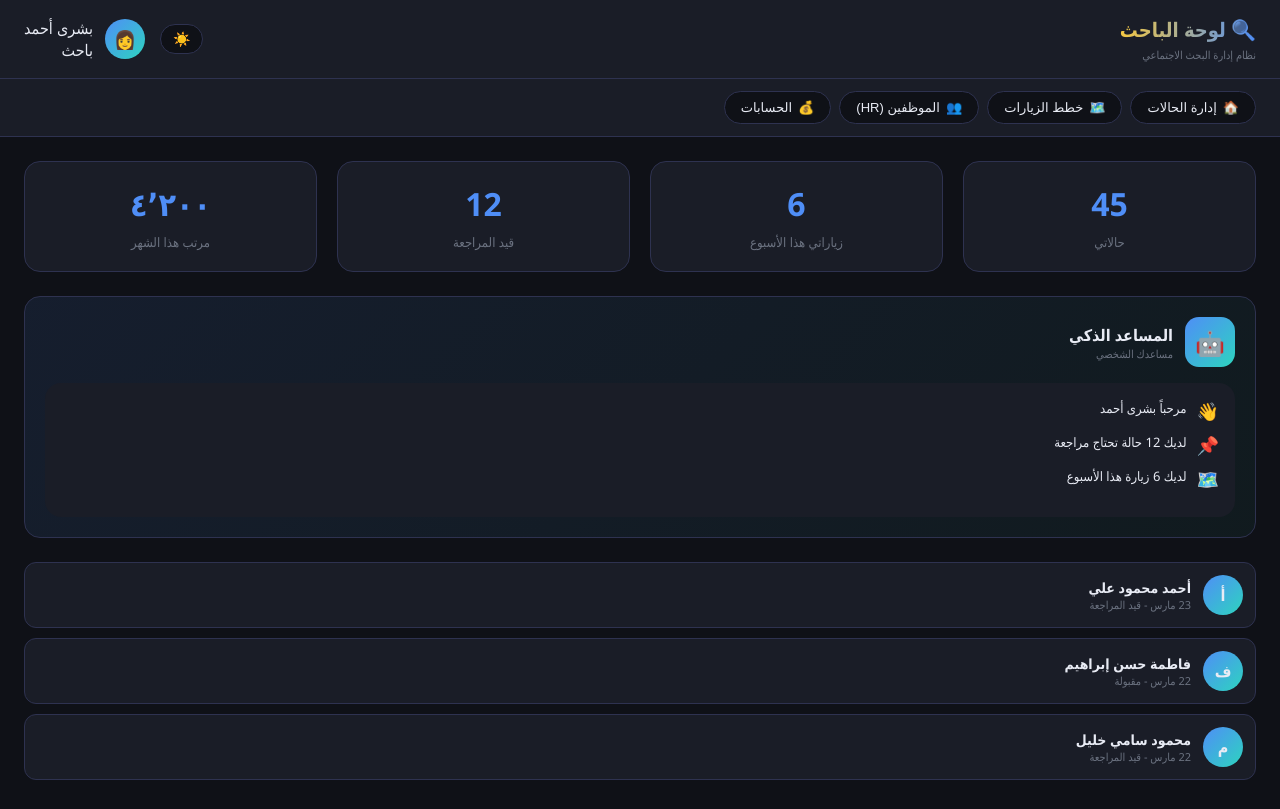
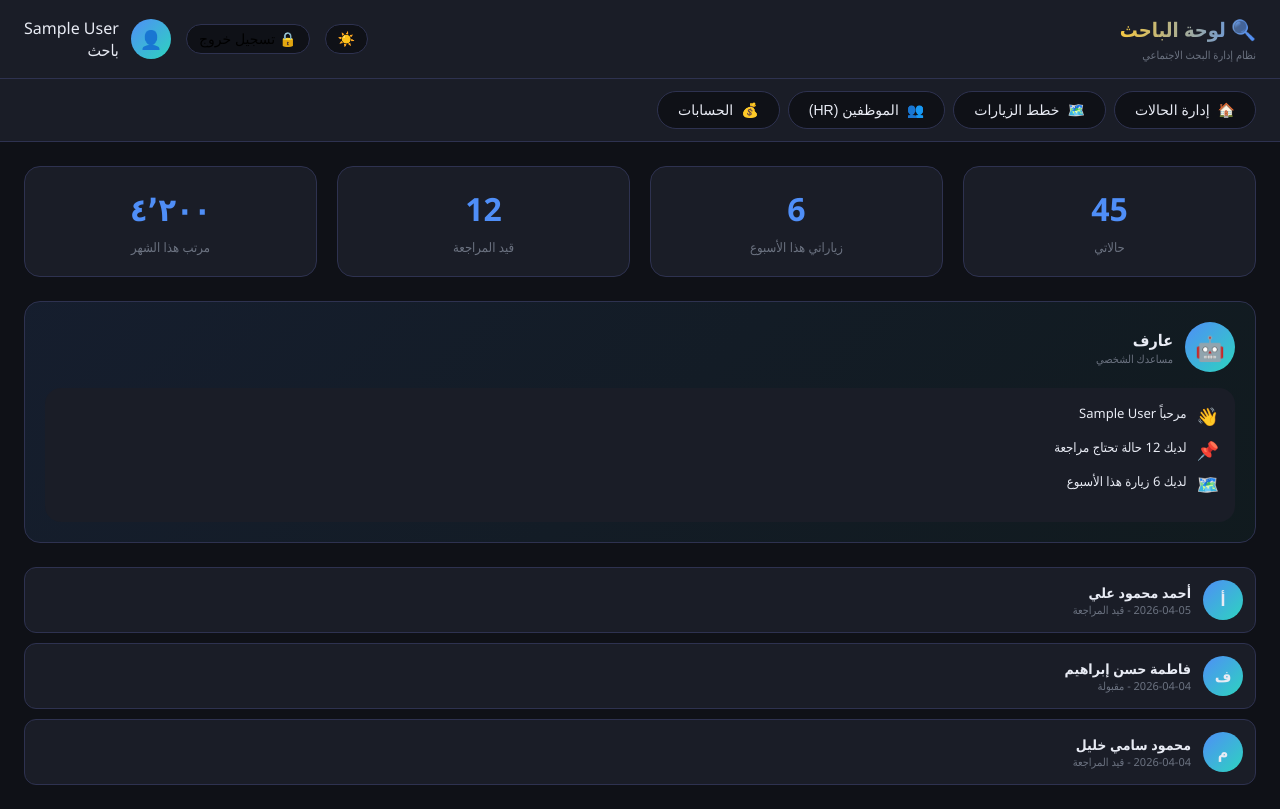
Before and after one commit to sayedrashed/CharitySystem, an Electron app: page project/user/index.html in a window 1280 px wide. Drawn offline with Linux system fonts and the light colour scheme; sample sign-in values are in the browser's storage.

Commit message:
Refactor user dashboard layout and styles
Updated HTML structure and styles for user dashboard.

```diff
--- a/project/user/index.html
+++ b/project/user/index.html
@@ -2,7 +2,7 @@
 <html lang="ar" dir="rtl">
 <head>
     <meta charset="UTF-8">
-    <meta name="viewport" content="width=device-width, initial-scale=1.0">
+    <meta name="viewport" content="width=device-width, initial-scale=1.0, user-scalable=no">
     <title>لوحة الباحث - نظام إدارة البحث الاجتماعي</title>
     <style>
         * {
@@ -23,6 +23,7 @@
             --warning: #F59E0B;
             --danger: #F87171;
             --gold: #F5C842;
+            --transition: all 0.3s ease;
         }
 
         [data-theme="light"] {
@@ -40,6 +41,7 @@
             color: var(--text-primary);
             direction: rtl;
             min-height: 100vh;
+            transition: var(--transition);
         }
 
         .header {
@@ -59,12 +61,21 @@
             background: linear-gradient(90deg, var(--gold), var(--accent));
             -webkit-background-clip: text;
             -webkit-text-fill-color: transparent;
-            background-clip: text;
         }
-        .logo-area p { font-size: 11px; color: var(--text-secondary); margin-top: 4px; }
 
-        .user-area { display: flex; align-items: center; gap: 15px; }
-        .theme-toggle {
+        .logo-area p {
+            font-size: 11px;
+            color: var(--text-secondary);
+            margin-top: 4px;
+        }
+
+        .user-area {
+            display: flex;
+            align-items: center;
+            gap: 15px;
+        }
+
+        .theme-toggle, .logout-btn {
             background: var(--bg-primary);
             border: 1px solid var(--border);
             border-radius: 30px;
@@ -72,7 +83,13 @@
             cursor: pointer;
             font-size: 14px;
         }
-        .user-info { display: flex; align-items: center; gap: 12px; }
+
+        .user-info {
+            display: flex;
+            align-items: center;
+            gap: 12px;
+        }
+
         .user-avatar {
             width: 40px;
             height: 40px;
@@ -91,6 +108,7 @@
             gap: 20px;
             padding: 24px;
         }
+
         .stat-card {
             background: var(--bg-card);
             border: 1px solid var(--border);
@@ -98,11 +116,25 @@
             padding: 20px;
             text-align: center;
             cursor: pointer;
-            transition: all 0.3s ease;
+            transition: var(--transition);
         }
-        .stat-card:hover { transform: translateY(-4px); border-color: var(--accent); }
-        .stat-card .value { font-size: 32px; font-weight: 800; color: var(--accent); }
-        .stat-card .label { font-size: 13px; color: var(--text-secondary); margin-top: 8px; }
+
+        .stat-card:hover {
+            transform: translateY(-4px);
+            border-color: var(--accent);
+        }
+
+        .stat-card .value {
+            font-size: 32px;
+            font-weight: 800;
+            color: var(--accent);
+        }
+
+        .stat-card .label {
+            font-size: 13px;
+            color: var(--text-secondary);
+            margin-top: 8px;
+        }
 
         .modules-nav {
             background: var(--bg-secondary);
@@ -112,20 +144,25 @@
             gap: 8px;
             flex-wrap: wrap;
         }
+
         .module-nav-btn {
-            padding: 8px 16px;
+            padding: 10px 20px;
             background: var(--bg-primary);
             border: 1px solid var(--border);
             border-radius: 30px;
             cursor: pointer;
-            font-size: 13px;
+            font-size: 14px;
             font-weight: 500;
             display: flex;
             align-items: center;
-            gap: 6px;
+            gap: 8px;
             color: var(--text-primary);
         }
-        .module-nav-btn:hover { border-color: var(--accent); }
+
+        .module-nav-btn:hover {
+            border-color: var(--accent);
+            transform: translateY(-2px);
+        }
 
         .assistant-card {
             background: linear-gradient(135deg, rgba(79,142,247,0.1), rgba(46,202,171,0.05));
@@ -134,26 +171,47 @@
             padding: 20px;
             margin: 0 24px 24px;
         }
-        .assistant-header { display: flex; align-items: center; gap: 12px; margin-bottom: 16px; }
+
+        .assistant-header {
+            display: flex;
+            align-items: center;
+            gap: 12px;
+            margin-bottom: 16px;
+        }
+
         .assistant-avatar {
             width: 50px;
             height: 50px;
             background: linear-gradient(135deg, var(--accent), var(--success));
-            border-radius: 14px;
+            border-radius: 50%;
             display: flex;
             align-items: center;
             justify-content: center;
             font-size: 24px;
         }
-        .assistant-name { font-weight: 700; font-size: 16px; }
-        .assistant-role { font-size: 11px; color: var(--text-secondary); }
+
+        .assistant-name {
+            font-weight: 700;
+            font-size: 16px;
+        }
+
+        .assistant-role {
+            font-size: 11px;
+            color: var(--text-secondary);
+        }
+
         .assistant-bubble {
             background: var(--bg-secondary);
             border-radius: 16px;
             padding: 16px;
-            position: relative;
         }
-        .msg-line { display: flex; gap: 10px; margin-bottom: 10px; }
+
+        .msg-line {
+            display: flex;
+            gap: 10px;
+            margin-bottom: 10px;
+        }
+
         .msg-icon { font-size: 18px; }
         .msg-text { font-size: 13px; line-height: 1.5; flex: 1; }
 
@@ -163,6 +221,7 @@
             flex-direction: column;
             gap: 10px;
         }
+
         .recent-item {
             display: flex;
             align-items: center;
@@ -173,7 +232,11 @@
             border-radius: 12px;
             cursor: pointer;
         }
-        .recent-item:hover { border-color: var(--accent); }
+
+        .recent-item:hover {
+            border-color: var(--accent);
+        }
+
         .recent-avatar {
             width: 40px;
             height: 40px;
@@ -184,9 +247,18 @@
             justify-content: center;
             font-weight: bold;
         }
+
         .recent-info { flex: 1; }
         .recent-name { font-weight: 600; font-size: 14px; }
         .recent-date { font-size: 11px; color: var(--text-secondary); }
+
+        .control-buttons {
+            display: flex;
+            justify-content: flex-end;
+            gap: 12px;
+            padding: 20px 24px;
+            border-top: 1px solid var(--border);
+        }
 
         .toast {
             position: fixed;
@@ -216,6 +288,7 @@
     </div>
     <div class="user-area">
         <button class="theme-toggle" onclick="toggleTheme()">🌙</button>
+        <button class="logout-btn" onclick="logout()">🔒 تسجيل خروج</button>
         <div class="user-info">
             <div class="user-avatar" id="userAvatar">👤</div>
             <div>
@@ -241,7 +314,7 @@
         <div class="value" id="pendingCases">0</div>
         <div class="label">قيد المراجعة</div>
     </div>
-    <div class="stat-card" onclick="navigateTo('/modules/hr/index.html')">
+    <div class="stat-card" onclick="navigateTo('/modules/hr/salaries.html')">
         <div class="value" id="mySalary">0</div>
         <div class="label">مرتب هذا الشهر</div>
     </div>
@@ -249,9 +322,9 @@
 
 <div class="assistant-card">
     <div class="assistant-header">
-        <div class="assistant-avatar">🤖</div>
+        <div class="assistant-avatar" id="aiAvatar">🤖</div>
         <div>
-            <div class="assistant-name">المساعد الذكي</div>
+            <div class="assistant-name" id="aiName">المساعد الذكي</div>
             <div class="assistant-role">مساعدك الشخصي</div>
         </div>
     </div>
@@ -263,15 +336,42 @@
 <div id="toast" class="toast"></div>
 
 <script>
-    let currentUser = { id: 1, name: "بشرى أحمد", role: "researcher", avatar: "👩" };
-    let stats = { myCases: 45, myVisits: 6, pendingCases: 12, mySalary: 4200 };
+    // ============================================================
+    // بيانات المستخدم الحالي
+    // ============================================================
+    let currentUser = null;
+
+    function loadCurrentUser() {
+        const saved = localStorage.getItem('currentUser');
+        if (saved) {
+            currentUser = JSON.parse(saved);
+            document.getElementById('userAvatar').innerText = currentUser.avatar || '👤';
+            document.getElementById('userName').innerText = currentUser.name;
+        } else {
+            window.location.href = '/login.html';
+        }
+    }
+
+    // ============================================================
+    // بيانات تجريبية
+    // ============================================================
+    let stats = {
+        myCases: 45,
+        myVisits: 6,
+        pendingCases: 12,
+        mySalary: 4200
+    };
+
     let recentCases = [
-        { name: "أحمد محمود علي", date: "23 مارس", status: "قيد المراجعة" },
-        { name: "فاطمة حسن إبراهيم", date: "22 مارس", status: "مقبولة" },
-        { name: "محمود سامي خليل", date: "22 مارس", status: "قيد المراجعة" }
+        { name: "أحمد محمود علي", date: "2026-04-05", status: "قيد المراجعة" },
+        { name: "فاطمة حسن إبراهيم", date: "2026-04-04", status: "مقبولة" },
+        { name: "محمود سامي خليل", date: "2026-04-04", status: "قيد المراجعة" }
     ];
 
-    const researcherModules = [
+    // ============================================================
+    // تحميل الوحدات
+    // ============================================================
+    const modules = [
         { name: "إدارة الحالات", icon: "🏠", link: "/modules/cases/index.html" },
         { name: "خطط الزيارات", icon: "🗺️", link: "/modules/cases/visit_management/index.html" },
         { name: "الموظفين (HR)", icon: "👥", link: "/modules/hr/index.html" },
@@ -279,11 +379,17 @@
     ];
 
     function loadModules() {
-        document.getElementById('modulesNav').innerHTML = researcherModules.map(m =>
-            `<button class="module-nav-btn" onclick="navigateTo('${m.link}')"><span>${m.icon}</span> ${m.name}</button>`
-        ).join('');
+        const container = document.getElementById('modulesNav');
+        container.innerHTML = modules.map(m => `
+            <button class="module-nav-btn" onclick="navigateTo('${m.link}')">
+                <span>${m.icon}</span> ${m.name}
+            </button>
+        `).join('');
     }
 
+    // ============================================================
+    // تحميل الإحصائيات
+    // ============================================================
     function loadStats() {
         document.getElementById('myCases').innerText = stats.myCases;
         document.getElementById('myVisits').innerText = stats.myVisits;
@@ -291,8 +397,12 @@
         document.getElementById('mySalary').innerText = stats.mySalary.toLocaleString('ar-EG');
     }
 
-    function loadRecent() {
-        document.getElementById('recentList').innerHTML = recentCases.map(c => `
+    // ============================================================
+    // تحميل آخر الحالات
+    // ============================================================
+    function loadRecentCases() {
+        const container = document.getElementById('recentList');
+        container.innerHTML = recentCases.map(c => `
             <div class="recent-item" onclick="openCase('${c.name}')">
                 <div class="recent-avatar">${c.name.charAt(0)}</div>
                 <div class="recent-info">
@@ -303,35 +413,89 @@
         `).join('');
     }
 
+    // ============================================================
+    // تحميل المساعد الذكي
+    // ============================================================
     function loadAssistant() {
+        const aiName = localStorage.getItem('aiName') || 'عارف';
+        document.getElementById('aiName').innerHTML = aiName;
+
         document.getElementById('assistantBubble').innerHTML = `
-            <div class="msg-line"><span class="msg-icon">👋</span><span class="msg-text">مرحباً ${currentUser.name}</span></div>
-            <div class="msg-line"><span class="msg-icon">📌</span><span class="msg-text">لديك ${stats.pendingCases} حالة تحتاج مراجعة</span></div>
-            <div class="msg-line"><span class="msg-icon">🗺️</span><span class="msg-text">لديك ${stats.myVisits} زيارة هذا الأسبوع</span></div>
+            <div class="msg-line">
+                <span class="msg-icon">👋</span>
+                <span class="msg-text">مرحباً ${currentUser?.name || 'باحث'}</span>
+            </div>
+            <div class="msg-line">
+                <span class="msg-icon">📌</span>
+                <span class="msg-text">لديك ${stats.pendingCases} حالة تحتاج مراجعة</span>
+            </div>
+            <div class="msg-line">
+                <span class="msg-icon">🗺️</span>
+                <span class="msg-text">لديك ${stats.myVisits} زيارة هذا الأسبوع</span>
+            </div>
         `;
     }
 
-    function loadUserInfo() {
-        document.getElementById('userAvatar').innerText = currentUser.avatar;
-        document.getElementById('userName').innerText = currentUser.name;
+    // ============================================================
+    // دوال مساعدة
+    // ============================================================
+    function navigateTo(link) {
+        showToast(`جاري فتح ${link}`);
+        window.location.href = link;
     }
 
-    function navigateTo(link) { window.location.href = link; }
-    function openCase(name) { alert(`فتح حالة: ${name}`); }
-    function showToast(msg) { let t = document.getElementById('toast'); t.textContent = msg; t.style.display = 'block'; setTimeout(() => t.style.display = 'none', 3000); }
-    function toggleTheme() { let html = document.documentElement; let newTheme = html.getAttribute('data-theme') === 'light' ? 'dark' : 'light'; html.setAttribute('data-theme', newTheme); localStorage.setItem('theme', newTheme); document.querySelector('.theme-toggle').textContent = newTheme === 'light' ? '🌙' : '☀️'; }
+    function openCase(name) {
+        showToast(`فتح حالة: ${name}`);
+    }
 
-    function init() {
-        loadUserInfo();
-        loadModules();
-        loadStats();
-        loadRecent();
-        loadAssistant();
-        let savedTheme = localStorage.getItem('theme') || 'dark';
+    function logout() {
+        if (confirm('هل تريد تسجيل الخروج؟')) {
+            localStorage.removeItem('currentUser');
+            showToast('جاري تسجيل الخروج...');
+            setTimeout(() => {
+                window.location.href = '/login.html';
+            }, 1000);
+        }
+    }
+
+    function toggleTheme() {
+        const html = document.documentElement;
+        const currentTheme = html.getAttribute('data-theme');
+        const newTheme = currentTheme === 'light' ? 'dark' : 'light';
+        html.setAttribute('data-theme', newTheme);
+        localStorage.setItem('theme', newTheme);
+        document.querySelector('.theme-toggle').textContent = newTheme === 'light' ? '🌙' : '☀️';
+    }
+
+    function showToast(msg) {
+        const toast = document.getElementById('toast');
+        toast.textContent = msg;
+        toast.style.display = 'block';
+        setTimeout(() => {
+            toast.style.display = 'none';
+        }, 3000);
+    }
+
+    function loadTheme() {
+        const savedTheme = localStorage.getItem('theme') || 'dark';
         document.documentElement.setAttribute('data-theme', savedTheme);
         document.querySelector('.theme-toggle').textContent = savedTheme === 'light' ? '🌙' : '☀️';
     }
+
+    // ============================================================
+    // التهيئة
+    // ============================================================
+    function init() {
+        loadCurrentUser();
+        loadModules();
+        loadStats();
+        loadRecentCases();
+        loadAssistant();
+        loadTheme();
+    }
+
     init();
 </script>
+
 </body>
 </html>
```
